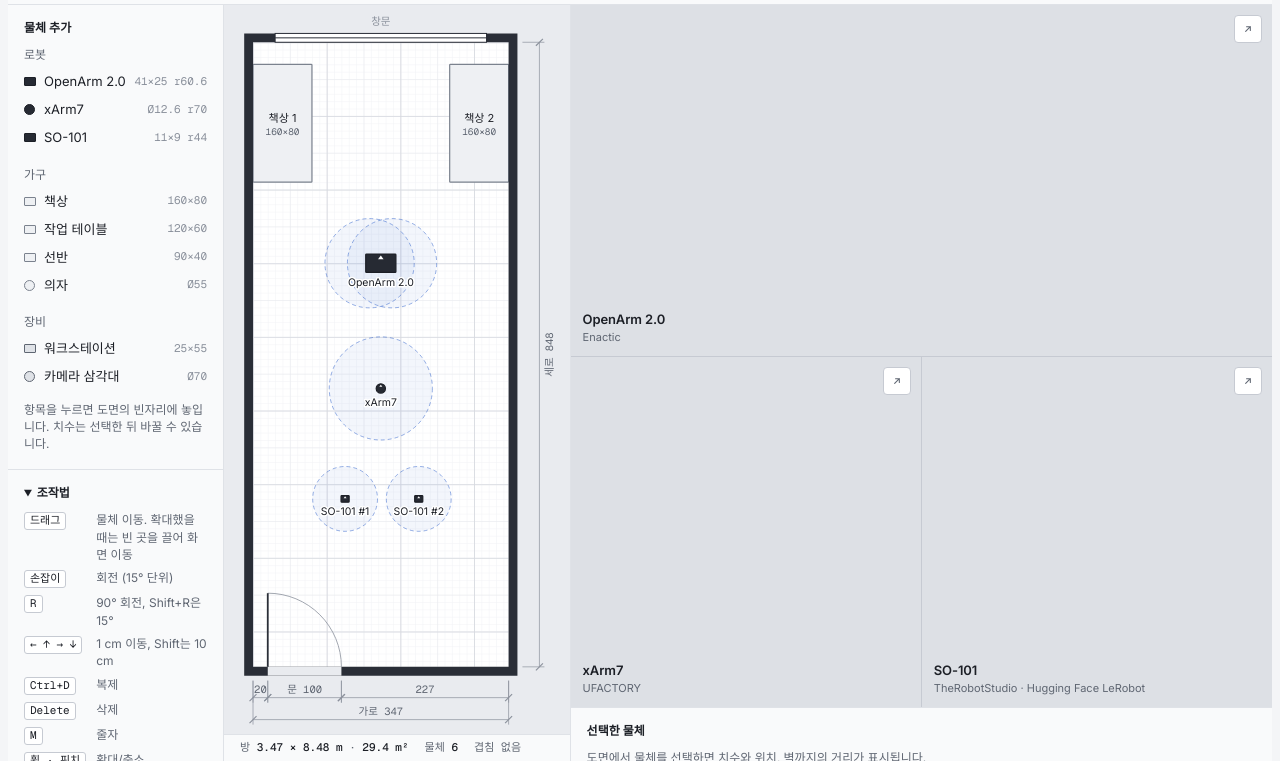
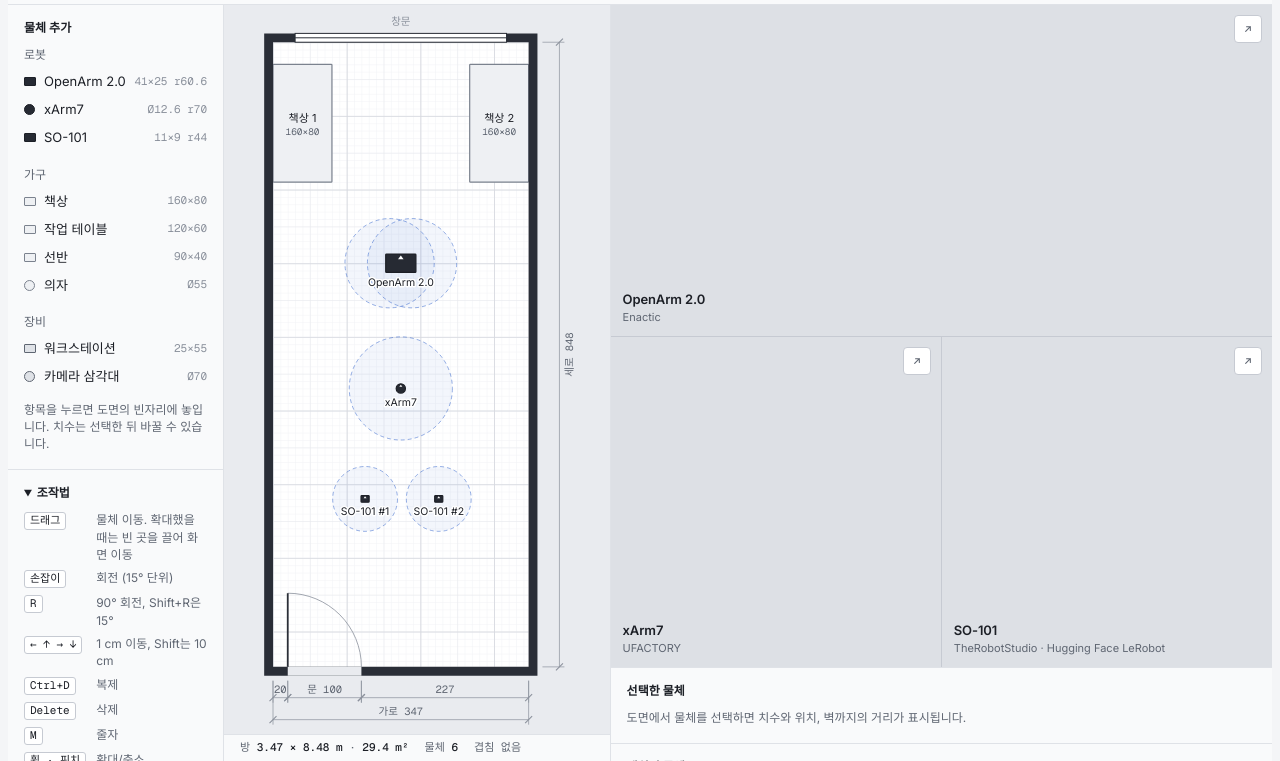
Before and after one commit to DSBA-Lab/robot-lab, a plain HTML site: page floorplan.html in a window 1280 px wide. Shown: the part 47-808 px from the top of the page. Drawn offline with nearby package versions, Linux system fonts and the light colour scheme.

Commit message:
Give the plan a little more room on both sides

```diff
--- a/floorplan.html
+++ b/floorplan.html
@@ -92,9 +92,9 @@ button,input,select,textarea{font:inherit;color:inherit}
 
 /* work area */
 /* Drawing column width = fitted room width at this window height + side margins.
-   Stage height is 100vh − 44 (bar) − 27 (status); the plan keeps 28 + 58 px above/below and 16 + 48 px left/right (VIEW_PAD in the script),
-   and room + walls is 371 × 872 cm, so width = (100vh − 71 − 86) × 371/872 + 64, plus 8 px of slack. */
-.work{display:grid;grid-template-columns:clamp(216px,15vw,236px) clamp(300px,calc((100vh - 157px) * .4255 + 72px),42vw) minmax(0,1fr);min-height:0}
+   Stage height is 100vh − 44 (bar) − 27 (status); the plan keeps 28 + 58 px above/below and 36 + 68 px left/right (VIEW_PAD in the script),
+   and room + walls is 371 × 872 cm, so width = (100vh − 71 − 86) × 371/872 + 104, plus 8 px of slack. */
+.work{display:grid;grid-template-columns:clamp(216px,15vw,236px) clamp(320px,calc((100vh - 157px) * .4255 + 112px),44vw) minmax(0,1fr);min-height:0}
 .work.big{grid-template-columns:minmax(0,1fr)}
 .work.big .rail,.work.big .sheet{display:none}
 .rail,.side{overflow-y:auto;min-height:0;min-width:0;background:var(--panel);scrollbar-width:thin;scrollbar-color:var(--line-2) transparent}
@@ -631,7 +631,7 @@ function redo() { if (hi < hist.length - 1) { hi++; restore(hist[hi]); saveLocal
 
 /* ───────── view ───────── */
 const MAX_SCALE = 8;
-const VIEW_PAD = { l: 16, r: 48, t: 28, b: 58 }; // 도면 둘레 여백 (px): 위 창문 표시, 오른쪽·아래 치수선. .work의 도면 열 폭 계산식과 맞춰 둠
+const VIEW_PAD = { l: 36, r: 68, t: 28, b: 58 }; // 도면 둘레 여백 (px): 위 창문 표시, 오른쪽·아래 치수선. .work의 도면 열 폭 계산식과 맞춰 둠
 function fitScale() {
   const cw = stage.clientWidth || 600, ch = stage.clientHeight || 600, P = VIEW_PAD, R = state.room;
   return Math.max(0.05, Math.min((cw - P.l - P.r) / (R.w + 2 * WALL_T), (ch - P.t - P.b) / (R.d + 2 * WALL_T)));
```
Also changed, not shown: index.html (+4 -4 lines).
